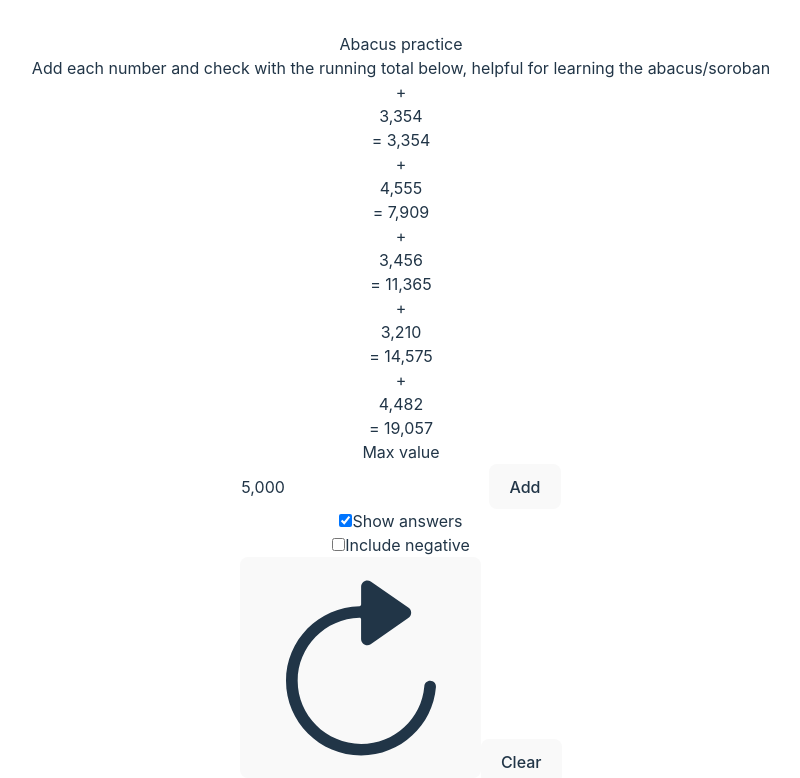
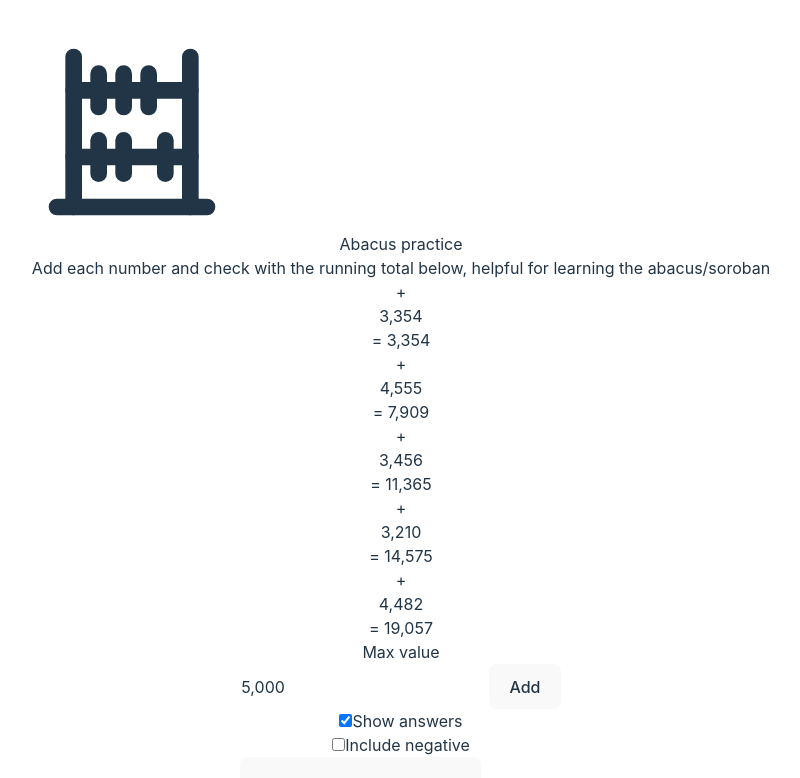
Before and after one commit to dnielbowen/abacusPractice, a React (Vite) app: page / in a window 1280 px wide. Shown: the top 778 px of the page, without its empty margins (239-1039 px from the left). Built offline with nearby package versions, Linux system fonts and the light colour scheme.

Commit message:
Add abacus icon to title

```diff
--- a/src/App.tsx
+++ b/src/App.tsx
@@ -10,10 +10,16 @@ function numStrToNum(numStr: string) {
   }
 }
 
+function AbacusIcon() {
+  return (
+    <svg className='w-[30px] h-[30px]' stroke="currentColor" fill="none" stroke-width="2" viewBox="0 0 24 24" stroke-linecap="round" stroke-linejoin="round" height="200px" width="200px" xmlns="http://www.w3.org/2000/svg"><path stroke="none" d="M0 0h24v24H0z" fill="none"></path><path d="M5 3v18"></path><path d="M19 21v-18"></path><path d="M5 7h14"></path><path d="M5 15h14"></path><path d="M8 13v4"></path><path d="M11 13v4"></path><path d="M16 13v4"></path><path d="M14 5v4"></path><path d="M11 5v4"></path><path d="M8 5v4"></path><path d="M3 21h18"></path></svg>
+  );
+}
+
 function RefreshIcon() {
   return (
     <svg className='w-[25px] h-[25px]' stroke="currentColor" fill="currentColor" strokeWidth="0" viewBox="0 0 512 512" height="200px" width="200px" xmlns="http://www.w3.org/2000/svg"><path d="M433 288.8c-7.7 0-14.3 5.9-14.9 13.6-6.9 83.1-76.8 147.9-161.8 147.9-89.5 0-162.4-72.4-162.4-161.4 0-87.6 70.6-159.2 158.2-161.4 2.3-.1 4.1 1.7 4.1 4v50.3c0 12.6 13.9 20.2 24.6 13.5L377 128c10-6.3 10-20.8 0-27.1l-96.1-66.4c-10.7-6.7-24.6.9-24.6 13.5v45.7c0 2.2-1.7 4-3.9 4C148 99.8 64 184.6 64 288.9 64 394.5 150.1 480 256.3 480c100.8 0 183.4-76.7 191.6-175.1.8-8.7-6.2-16.1-14.9-16.1z"></path></svg>
-  )
+  );
 }
 
 function App() {
@@ -21,13 +27,15 @@ function App() {
   const [includeNegative, setIncludeNegative] = useState(false);
 
   const getNext = () => Math.floor(max * Math.random()) * ((includeNegative && Math.random() < 0.4) ? -1 : 1);
+
   const [nums, setNums] = useState([...Array(5)].map(() => getNext()));
   const [showAnswers, setShowAnswers] = useState(true);
 
   return (
     <div className="flex flex-col gap-4 items-center">
       <div className='flex flex-col gap-1 items-center text-4xl text-gray-500 dark:text-gray-300'>
-        <div className='text-4xl'>
+        <div className='text-4xl flex items-center gap-2'>
+          <AbacusIcon />
           Abacus practice
         </div>
         <div className='text-sm text-center'>Add each number and check with the running total below, helpful for learning the abacus/soroban</div>
```
